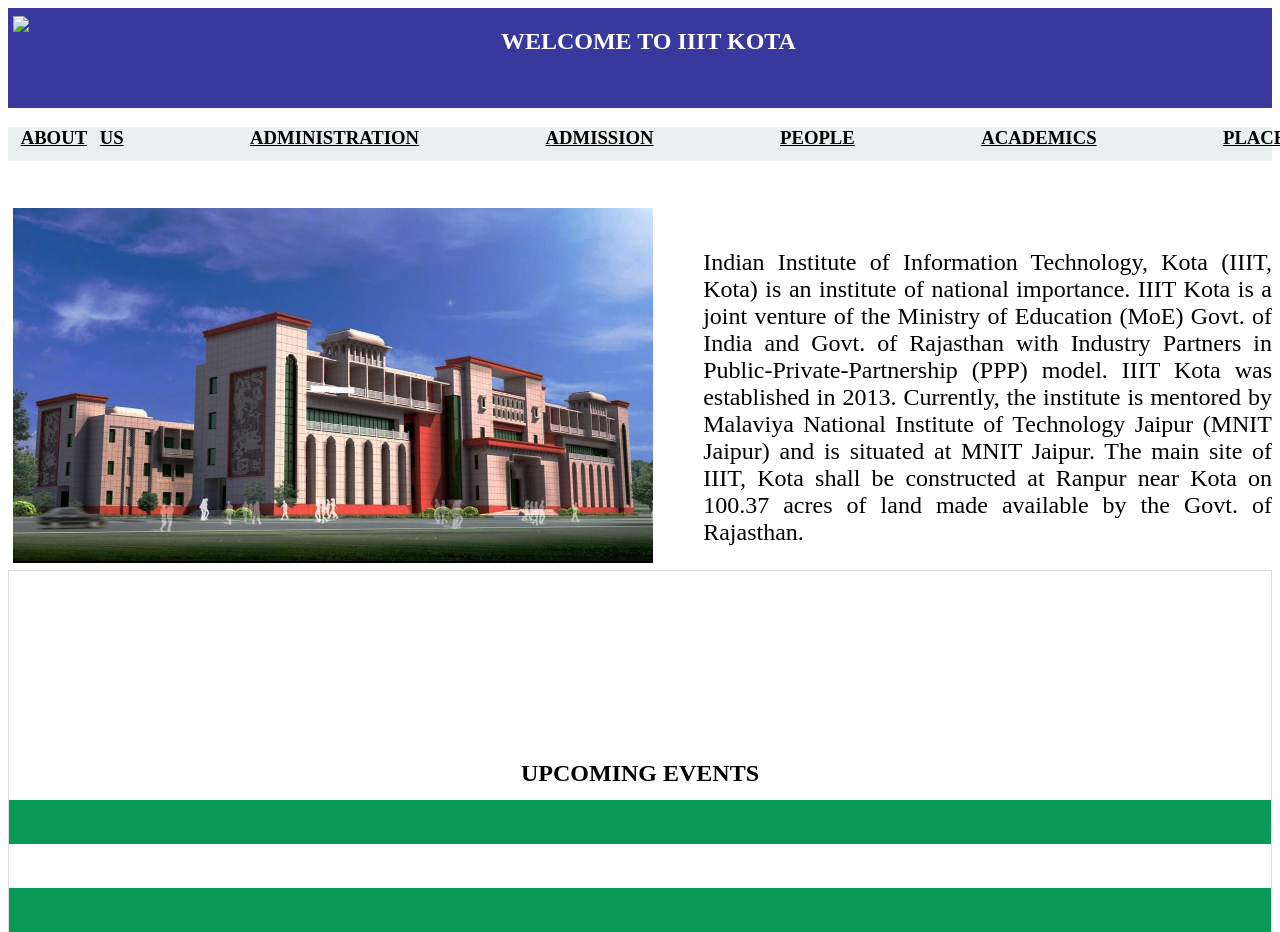
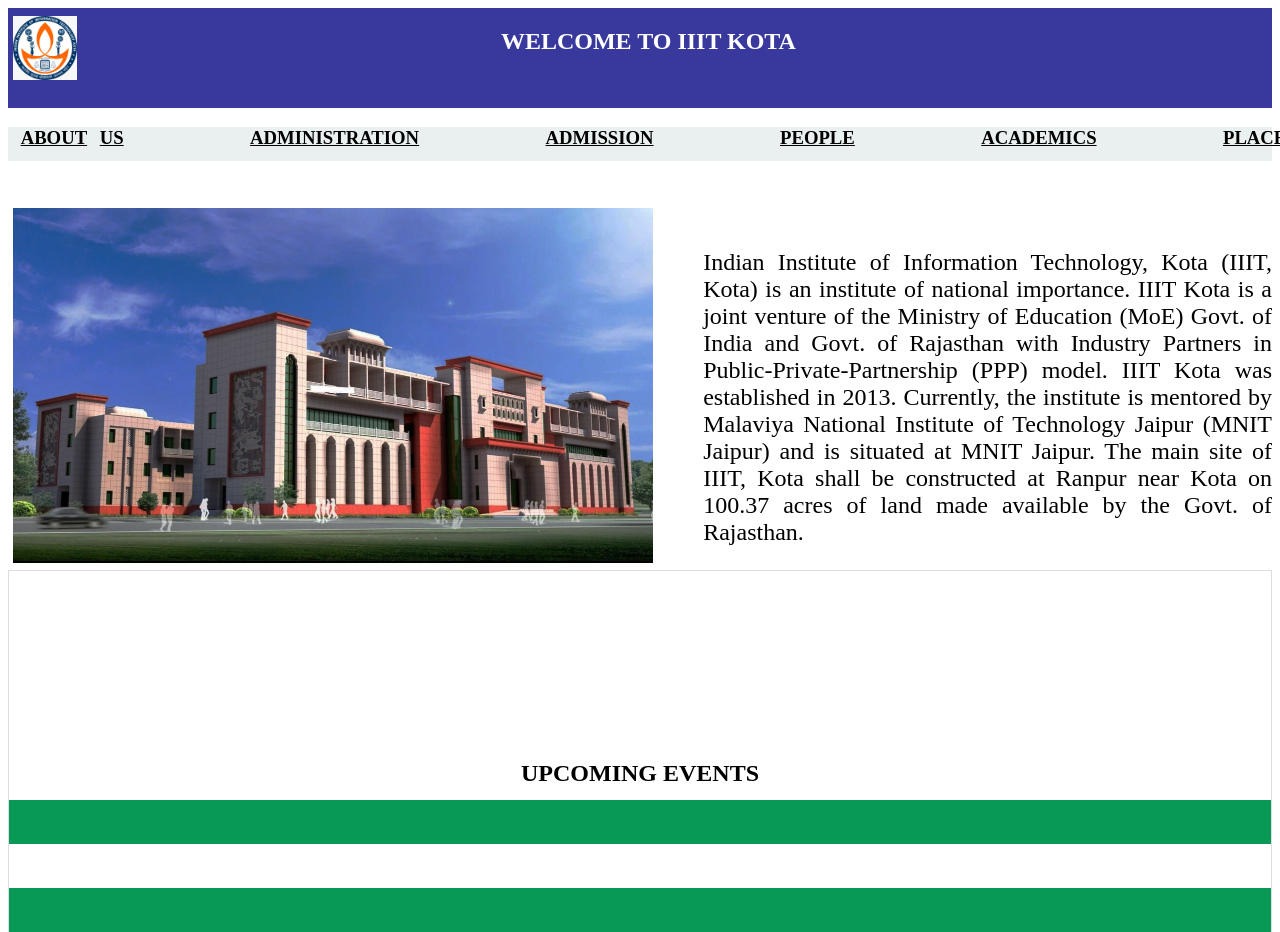
Before and after one commit to kritansh20ag/index.html, a plain HTML site: page index.html in a window 1280 px wide. Shown: the top 932 px of the page. Drawn offline with Linux system fonts and the light colour scheme.

Commit message:
Update index.html

```diff
--- a/index.html
+++ b/index.html
@@ -12,7 +12,7 @@
     <h2>WELCOME TO IIIT KOTA</h2>
     </div>
 
-    <img src="logo.b831a251.png">
+    <img src="logo.b831a251.jpeg">
     <h3 class="front1"><span style="padding-left:1%;"><a href="https://iiitkota.ac.in/about-institute">ABOUT<span style="padding-left:1%;">US</a><span style="padding-left: 10%;"><a href="https://iiitkota.ac.in/administration">ADMINISTRATION</a><span style="padding-left:10% ;"><a href="https://iiitkota.ac.in/fees">ADMISSION</a><span style="padding-left: 10%;"><a href="https://iiitkota.ac.in/students">PEOPLE</a><span style="padding-left: 10%;"><a href="https://iiitkota.ac.in/calender">ACADEMICS</a><span style="padding-left: 10%;"><a href="https://tpcell.iiitkota.ac.in/">PLACEMENTS</a></h3>
     <img class="building"src="iiitkota.jpeg">
     <p>Indian Institute of Information Technology, Kota (IIIT, Kota) is an institute of national importance.
```
